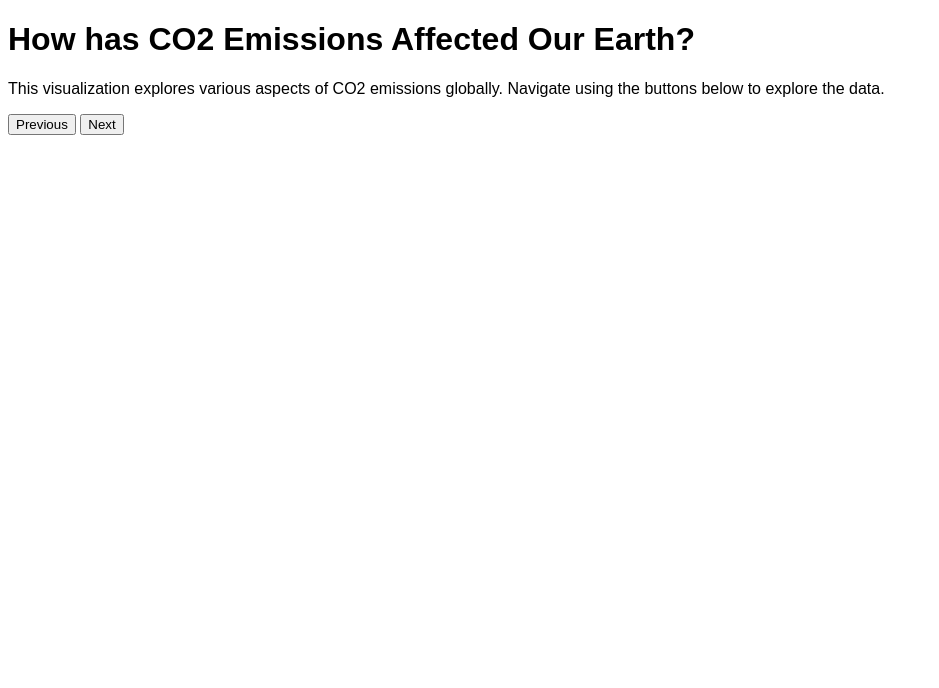
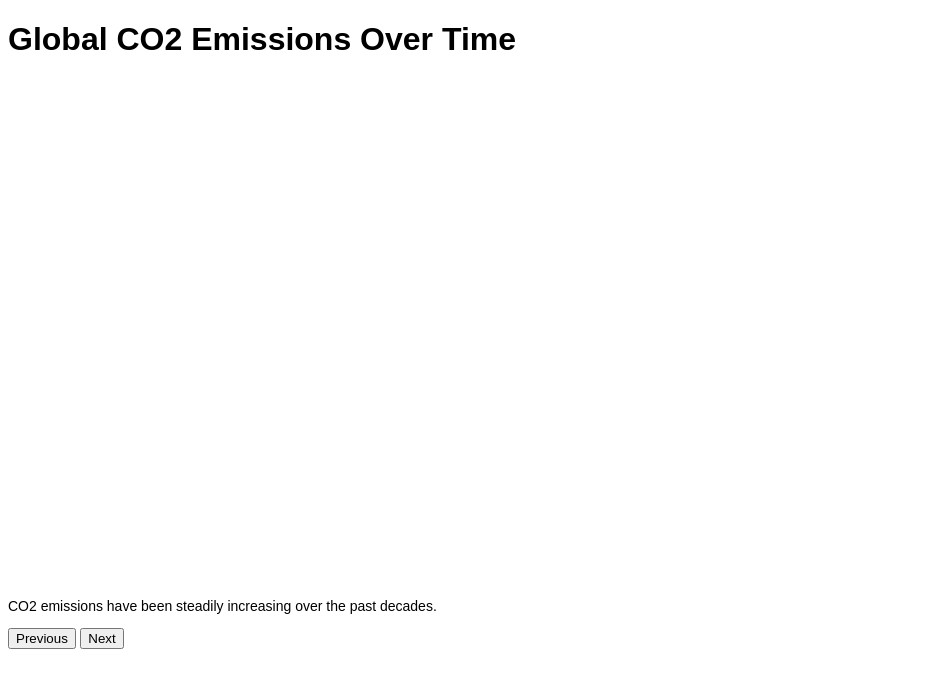
Before and after one commit to alvinndo/alvinndo.github.io, a plain HTML site: page index.html in a window 1280 px wide. Both pictures are taken after a click on the button "Next". Shown: the whole page, without its empty margins (0-939 px from the left). Drawn offline with nearby package versions, Linux system fonts and the light colour scheme; no server answers.

Commit message:
Updating website

```diff
--- a/index.html
+++ b/index.html
@@ -47,13 +47,30 @@
     <!-- Conclusion Scene -->
     <div id="conclusion" class="scene">
         <h1>Data Source</h1>
-        <p>All data used in this visualization are sourced from the Global CO2 Emissions Database, available publicly at <a href="https://data.worldbank.org/indicator/EN.ATM.CO2E.PC">World Bank</a>.
-        and Hannah Ritchie and Max Roser (2020) - “CO₂ emissions” Published online at<br> OurWorldInData.org. Retrieved from: 'https://ourworldindata.org/co2-emissions' <br>[Online Resource]</p>
+        <p>All data used in this visualization are sourced from the Global CO2 Emissions Database, available publicly at <a href="https://data.worldbank.org/indicator/EN.ATM.CO2E.PC">World Bank</a>, and <br>
+        from Hannah Ritchie and Max Roser (2020) - “CO₂ emissions” Published online at<br> OurWorldInData.org. Retrieved from: 'https://ourworldindata.org/co2-emissions' <br>[Online Resource]</p>
     </div>
     <!-- Navigation Buttons -->
     <button onclick="changeScene(-1)">Previous</button>
     <button onclick="changeScene(1)">Next</button>
 
-    <script src="script.js"></script>
+    <script>
+        let currentSceneIndex = 0;
+        const scenes = document.querySelectorAll('.scene');
+
+        function changeScene(direction) {
+            scenes[currentSceneIndex].classList.remove('visible'); // Hide current scene
+            currentSceneIndex += direction;
+            if (currentSceneIndex >= scenes.length) {
+                currentSceneIndex = scenes.length - 1;
+            } else if (currentSceneIndex < 0) {
+                currentSceneIndex = 0;
+            }
+            scenes[currentSceneIndex].classList.add('visible'); // Show new scene
+        }
+
+        // Initialize the first scene
+        scenes[currentSceneIndex].classList.add('visible');
+    </script>
 </body>
 </html>
--- a/script.js
+++ b/script.js
@@ -1,20 +1,13 @@
+let currentScene = 0;
+const scenes = ["intro", "scene-1", "scene-2", "scene-3", "conclusion"];
 const globalDataUrl = "https://raw.githubusercontent.com/datasets/co2-fossil-global/master/global.csv";
 const countryDataUrl = "annual-co2-emissions-per-country.csv";
 
-let currentScene = 0;
-const scenes = ["intro", "scene-1", "scene-2", "scene-3", "conclusion"];
 // Function to show a specific scene
 function showScene(index) {
     scenes.forEach((scene, i) => {
-        const element = document.getElementById(scene);
-        if (element) {
-            element.style.display = i === index ? 'block' : 'none';
-        }
+        document.getElementById(scene).classList.toggle('visible', i === index);
     });
-    // Render charts when the respective scenes are shown
-    if (index === 1) renderLineChart(globalDataUrl);
-    if (index === 2) renderTopCountriesLineChart(countryDataUrl);
-    if (index === 3) renderPieChart(globalDataUrl);
 }
 
 // Functions to navigate through scenes
@@ -27,9 +20,6 @@ function previousScene() {
     currentScene = (currentScene - 1 + scenes.length) % scenes.length;
     showScene(currentScene);
 }
-
-// Initialize the first scene
-showScene(currentScene);
 
 
 // Fetch the country data and render the chart for scenes 1 and 2
```
